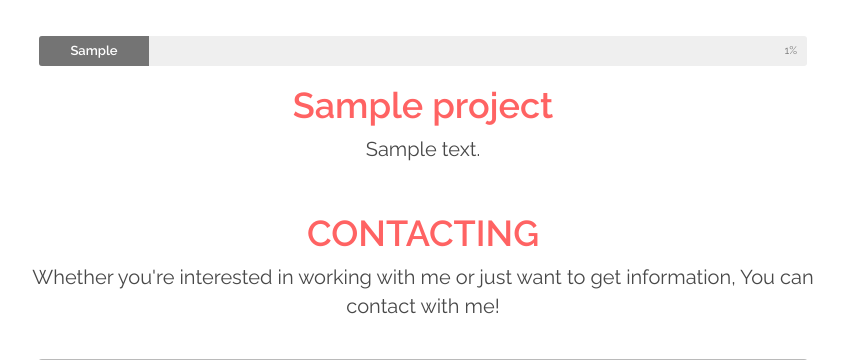
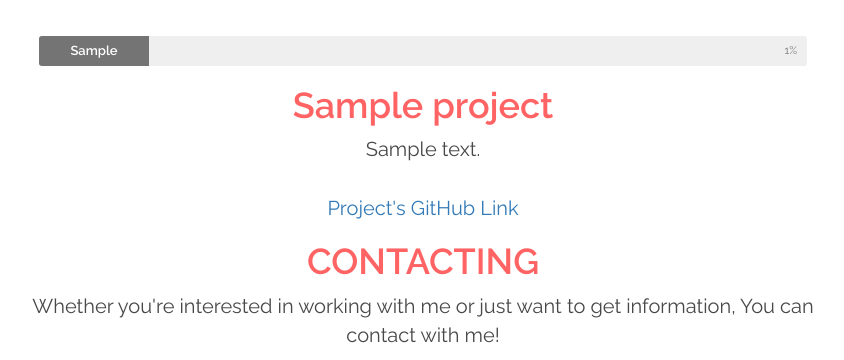
Before and after one commit to W-Mirshod/portfolio, a Django app: template portfolio/templates/index.html in a window 1280 px wide. Shown: the part 270-630 px from the top of the page, without its empty margins (217-1061 px from the left). Run offline with Django 5.2, Linux system fonts and the light colour scheme; the template is opened without the code that fills it: values that come from a table or form of the project are taken from there, others are empty; tables that the repository leaves empty hold one stand-in row (values such as "Sample post"); some libraries are stand-ins or nearby versions.

Commit message:
some improvements

```diff
--- a/portfolio/models.py
+++ b/portfolio/models.py
@@ -48,6 +48,7 @@ class Skills(BaseModel):
 class Projects(BaseModel):
     title = models.CharField(max_length=30)
     description = models.CharField(max_length=225)
+    project_link = models.URLField()
     picture_link = models.URLField()
 
     class Meta:
--- a/portfolio/templates/index.html
+++ b/portfolio/templates/index.html
@@ -100,8 +100,8 @@
                 <div class="slide">
                     <h1 class="wow fadeInDown" data-wow-delay="0.2s">{{ project.title }}</h1>
                     <p class="wow fadeInDown" data-wow-delay="0.2s">{{ project.description }}</p>
-                    <img class="wow fadeInUp" data-wow-delay="0.2s"
-                         data-src="{{ project.picture_link }}">
+                    <img class="wow fadeInUp" data-wow-delay="0.2s" data-src="{{ project.picture_link }}">
+                    <p><a href="{{ project.project_link }}">Project's GitHub Link</a></p>
                 </div>
             {% endfor %}
 
```
